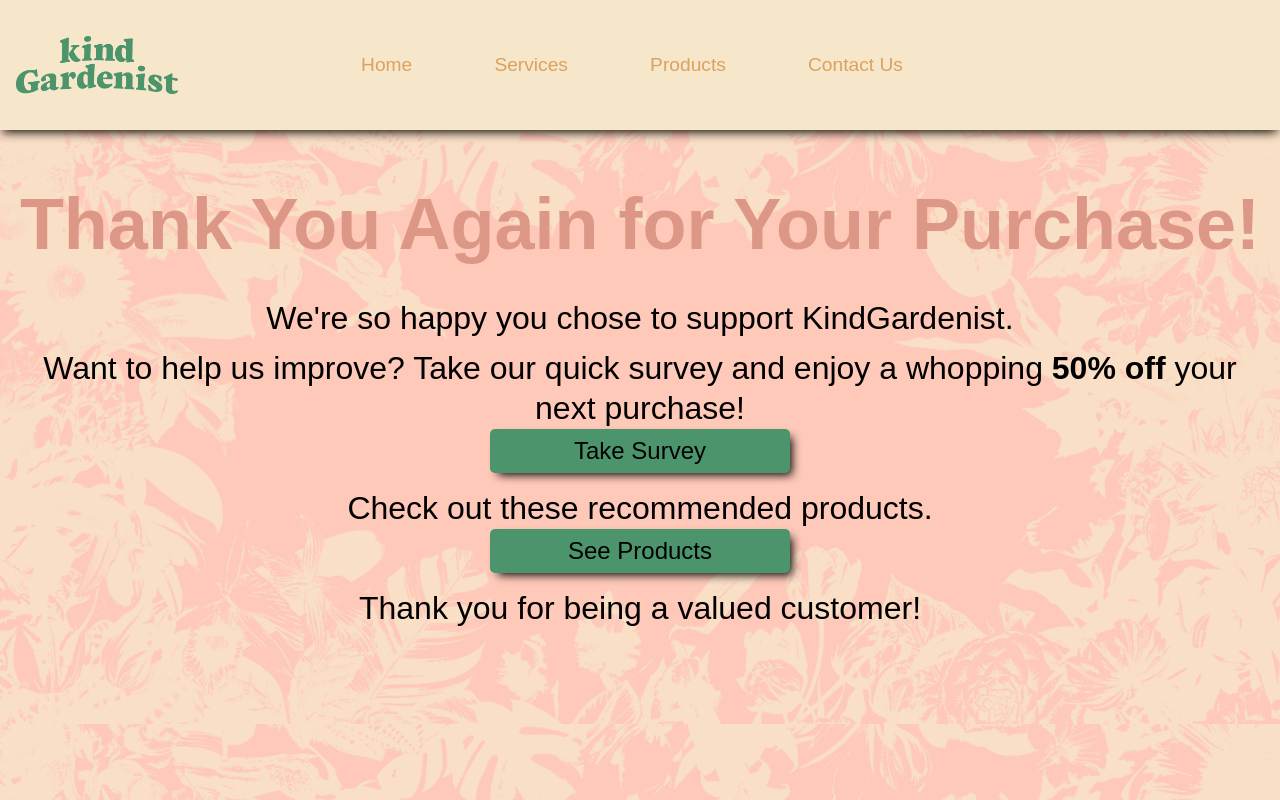
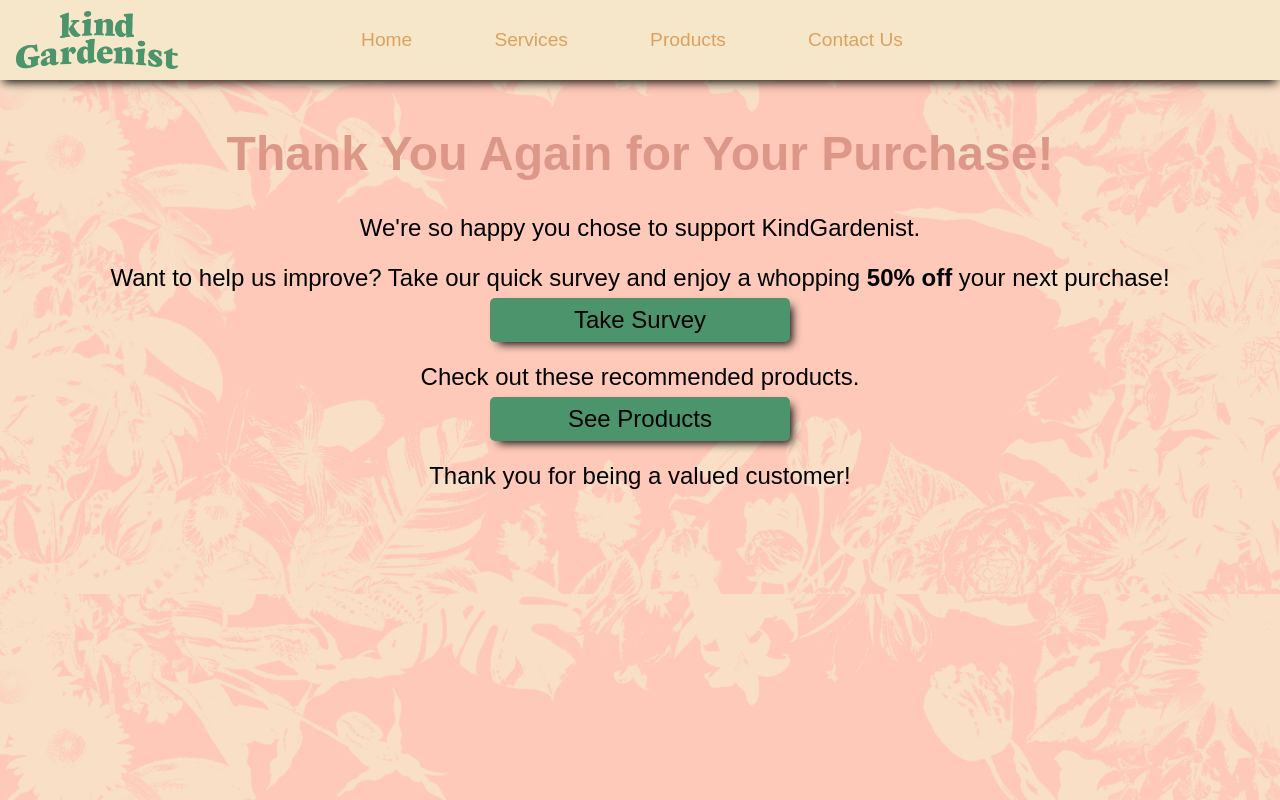
Before and after one commit to newmanga/webgardenist-react-graphql, a React (Create React App) app: page /thanks in a window 1280 px wide. Shown: the top 800 px of the page. Built offline with nearby package versions, Linux system fonts and the light colour scheme; a web font is replaced by a local one.

Commit message:
Update styling

```diff
--- a/src/App.css
+++ b/src/App.css
@@ -3,3 +3,15 @@
   margin: 0 ;
   padding: 0;
 }
+
+a {
+  text-decoration: none;
+}
+
+p {
+  font-family: zenon, sans-serif;
+}
+
+:root {
+  --navbar-height: 80px;
+}
--- a/src/components/Common/Header.js
+++ b/src/components/Common/Header.js
@@ -7,7 +7,7 @@ const HeaderSection = styled.section`
     background-size: contain;
     background-repeat: repeat;
     background-position: top;
-    margin-top: 130px;
+    padding-top: var(--navbar-height);
     min-height: 1000px;
 `;
 
@@ -26,6 +26,8 @@ const TButton = styled.button`
     position: relative;
     z-index: 1;
     padding: 0.5rem;
+    font-family: zenon, sans-serif;
+    color: black;
     &:hover {
         background-color: #d68c45;
     }
--- a/src/components/HomeLinkTree/HomeLinkTree.css
+++ b/src/components/HomeLinkTree/HomeLinkTree.css
@@ -33,7 +33,7 @@
 .Slogan {
     z-index: 1;
     margin-top: 1rem;
-    margin-bottom: 5rem;
+    /* margin-bottom: 5rem; */
 }
 
 .Slogan h1{
@@ -70,8 +70,8 @@
         height: 6rem;
     }
 
-    .Slogan {
+    .Slogan h1{
         font-size: 2rem;
-        margin-bottom: 3rem;
+        margin-bottom: 0px;
     }
 }
--- a/src/components/NavBar/Navbar.css
+++ b/src/components/NavBar/Navbar.css
@@ -1,6 +1,6 @@
-.NavbarItems {
+.MainNavBar {
     background: #f6e7cb;
-    height: 130px;
+    height: var(--navbar-height);
     display: grid;
     grid-template-columns: 25% 50% 25%;
     justify-content: center;
@@ -60,7 +60,7 @@
 }
 
 @media screen and (max-width: 960px) {
-    .NavbarItems {
+    .MainNavBar {
         grid-template-rows: 10% 90%;
     }
 
@@ -95,10 +95,11 @@
     }
 
     .menu-icon {
-        grid-row-start: 1;
+        /* grid-row-start: 1; */
         grid-column-start: 3;
         margin-top: 2rem;
         margin-right: 2rem;
+        height: 100%;
         display: flex;
         justify-self: flex-end;
         font-size: 1.8rem;
--- a/src/components/NavBar/Navbar.js
+++ b/src/components/NavBar/Navbar.js
@@ -12,7 +12,7 @@ class Navbar extends Component {
 
     render() {
         return(
-            <nav className="NavbarItems">
+            <nav className="MainNavBar">
                 <img src={mainLogo} className={this.state.clicked? 'navbar-logo active' : 'navbar-logo'} />
                 <div className="menu-icon" onClick={this.handleClick}>
                     <i className={this.state.clicked ? 'fas fa-times' : 'fas fa-bars'}></i>
--- a/src/components/Products/Product.css
+++ b/src/components/Products/Product.css
@@ -1,7 +1,4 @@
-
-
 .products {
-    margin-top: 2rem;
     align-content: center;
     justify-content: center;
 }
--- a/src/components/Survey/Survey.js
+++ b/src/components/Survey/Survey.js
@@ -4,36 +4,19 @@ import {HeaderSection} from '../Common/Header';
 import ProductSimple from '../Products/ProductSimple';
 
 const GenericSection = styled.section`
-    padding-top: 0px;
+    padding-top: 30px;
+    margin: 0px 10px;
 `;
 
-const TButton = styled.button`
-    width: 300px;
-    margin-bottom: 5px;
-    font-size: 1.5rem;
-    border-style: solid;
-    border-width: 0px;
-    border-radius: 5px;
-    box-shadow: 5px 5px 10px -3px #000;
-    display: inline;
-    align-items: center;
-    justify-content: left;
-    background-color: #4c956c;
-    position: relative;
-    z-index: 1;
-    padding: 0.5rem;
-    &:hover {
-        background-color: #d68c45;
-    }
+const P = styled.p`
+    font-size: 1.4rem;
 `;
 
 const SurveyPage = () => {
     return (
       <HeaderSection>
         <GenericSection>
-                <div className="thank-message">
-                  <h3>Which of below products you would like to see listed in our shop?</h3>
-                </div>
+                <P>Select the product you like the most:</P>
                 <ProductSimple/>
         </GenericSection>
       </HeaderSection>
--- a/src/components/Thank/Thank.css
+++ b/src/components/Thank/Thank.css
@@ -3,10 +3,9 @@
     color: #dd9787;
     text-align: center;
     font-family: bistro-script-web,sans-serif;
-    font-weight: 400;
     font-style: normal;
-    font-size: 3rem;
-    line-height: 5.5rem;
+    font-size: 2rem;
+    line-height: 3rem;
 }
 
 .thank-body {
@@ -16,7 +15,7 @@
     font-family: zenon, sans-serif;
     font-weight: 200;
     font-style: normal;
-    font-size: 2rem;
+    font-size: 1.5rem;
     line-height: 2.5rem;
 }
 
--- a/src/components/Thank/Thank.js
+++ b/src/components/Thank/Thank.js
@@ -1,31 +1,12 @@
 import React from 'react';
 import styled, {css} from "styled-components/macro";
 import {HeaderSection} from '../Common/Header';
+import {TButton} from '../Common/Header';
 import './Thank.css';
 
 
 const ThankYouSection = styled.section`
     padding-top: 50px;
-`;
-
-const TButton = styled.button`
-    width: 300px;
-    margin-bottom: 5px;
-    font-size: 1.5rem;
-    border-style: solid;
-    border-width: 0px;
-    border-radius: 5px;
-    box-shadow: 5px 5px 10px -3px #000;
-    display: inline;
-    align-items: center;
-    justify-content: left;
-    background-color: #4c956c;
-    position: relative;
-    z-index: 1;
-    padding: 0.5rem;
-    &:hover {
-        background-color: #d68c45;
-    }
 `;
 
 const ThankYouPage = () => {
@@ -39,7 +20,7 @@ const ThankYouPage = () => {
                   <p>We're so happy you chose to support KindGardenist.<p/>
 
                   <p>Want to help us improve? Take our quick survey and enjoy a whopping <b>50% off</b> your next purchase!</p>
-                  <TButton>Take Survey</TButton>
+                  <a href='\survey'><TButton>Take Survey</TButton></a>
 
                   <p>Check out these recommended products.</p>
                   <TButton>See Products</TButton>
```
Also changed, not shown: src/components/NavBar/MenuItems.js (+6 -4 lines).
